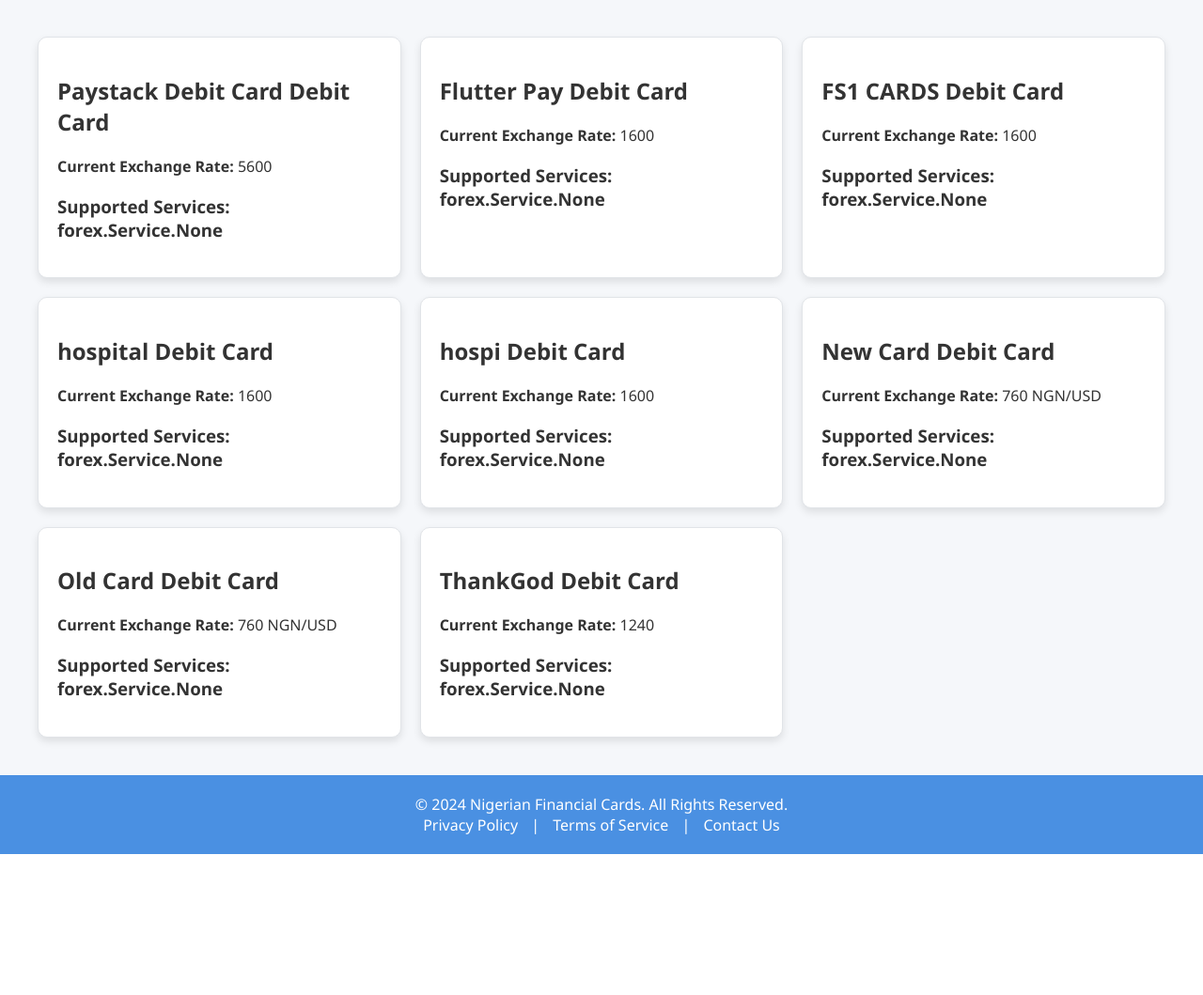
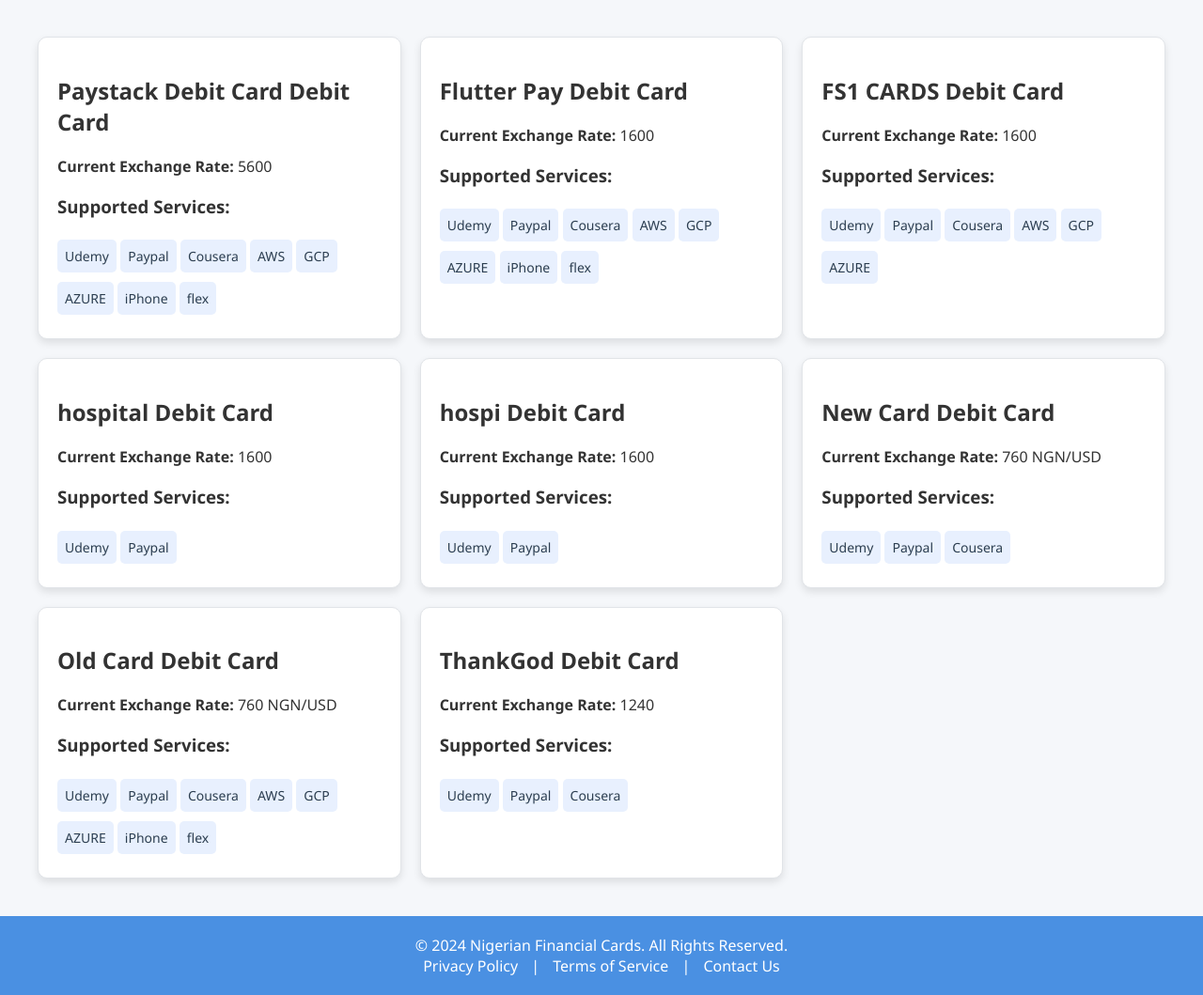
Before and after one commit to donfortune/Tambu_Cards, a Django app: page / in a window 1280 px wide. Shown: the part 454-1513 px from the top of the page at 94% size. Before the commit the page ends 1363 px from the top, so only its background shows below. Run offline with Django 4.2, Linux system fonts and the light colour scheme; data comes from the database, SQL or seed files in the repository; both versions use the stored data as it was after the commit.

Commit message:
reterived services dynamically

```diff
--- a/exchange_app/forex/templates/home.html
+++ b/exchange_app/forex/templates/home.html
@@ -198,12 +198,12 @@
         <div class="card-info">
             <h2>{{ card.card_name }} Debit Card</h2>
             <p><strong>Current Exchange Rate:</strong> {{ card.exchange_rate }}</p>
-            <h3>Supported Services: {{ card.services }}</h3>
-            <!-- <div class="supported-services">
-                {% for service in card.supported_services %}
-                    <div class="service">{{ service }}</div>
+            <h3>Supported Services:</h3>
+            <div class="supported-services">
+                {% for service in card.services.all %}
+                    <div class="service">{{ service.name }}</div>
                 {% endfor %}
-            </div> -->
+            </div>
         </div>
         {% endfor %}
     </div>
--- a/exchange_app/forex/views.py
+++ b/exchange_app/forex/views.py
@@ -67,7 +67,7 @@ def home(request):
 def services(request):
     services = Service.objects.all()
     context = {
-        'services': services,
+        'services': services
     }
     return render(request, 'services.html', context)
 
```
Also changed, not shown: exchange_app/db.sqlite3.
